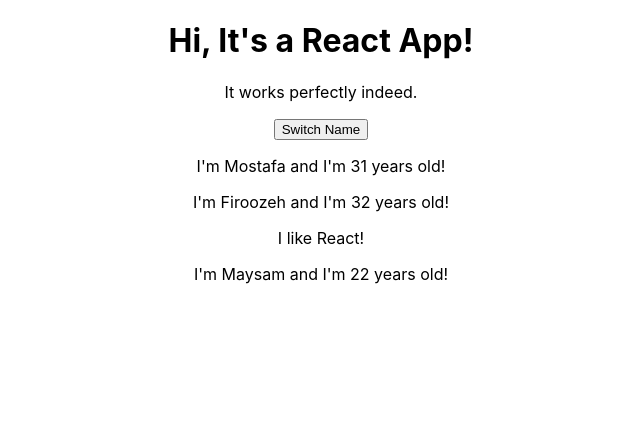
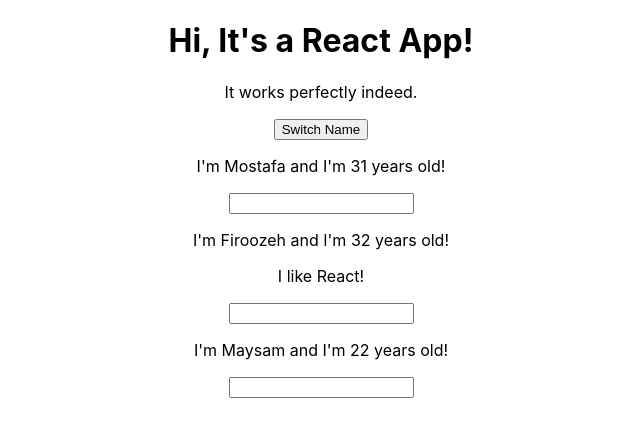
Before and after one commit to lomanatech/mostafasaadatnia, a React (Create React App) app: page / in a window 1280 px wide. Shown: the top 436 px of the page, without its empty margins (319-959 px from the left). Built offline with nearby package versions, Linux system fonts and the light colour scheme.

Commit message:
add twoway binding using props and setState

```diff
--- a/src/App.tsx
+++ b/src/App.tsx
@@ -21,20 +21,33 @@ function App() {
         { name: "Maysam", age: 23 },
       ],
       otherState: personsState.otherState
-    })
+    });
   }
+
+  const nameChangedHandler = (event: any) => {
+    setPersonsState({
+      persons: [
+        { name: "Mostafa", age: 31 },
+        { name: event.target.value, age: 32 },
+        { name: "Maysam", age: 23 },
+      ],
+      otherState: personsState.otherState
+    });
+  }
+
   return (
     <div className="App">
       <h1>Hi, It's a React App!</h1>
       <p>It works perfectly indeed.</p>
-      <button onClick={()=> switchNameHandler("Mostafa Saadatnia")}>Switch Name</button>
+      <button onClick={() => switchNameHandler("Mostafa Saadatnia")}>Switch Name</button>
       <Person
         name={personsState.persons[0].name}
         age={personsState.persons[0].age}
-        click={()=> switchNameHandler('Mostafa*')} />
+        click={() => switchNameHandler('Mostafa*')} />
       <Person
         name={personsState.persons[1].name}
-        age={personsState.persons[1].age}>I like React!</Person>
+        age={personsState.persons[1].age}
+        changed={nameChangedHandler}>I like React!</Person>
       <Person
         name={personsState.persons[2].name}
         age={personsState.persons[2].age} />
--- a/src/Person/Person.tsx
+++ b/src/Person/Person.tsx
@@ -5,6 +5,7 @@ const person = (props: any) => {
         <div>
             <p onClick={props.click}>I'm {props.name} and I'm {props.age} years old!</p>
             <p>{props.children}</p>
+            <input type='text' onChange={props.changed} />
         </div>
     );
 }
```
